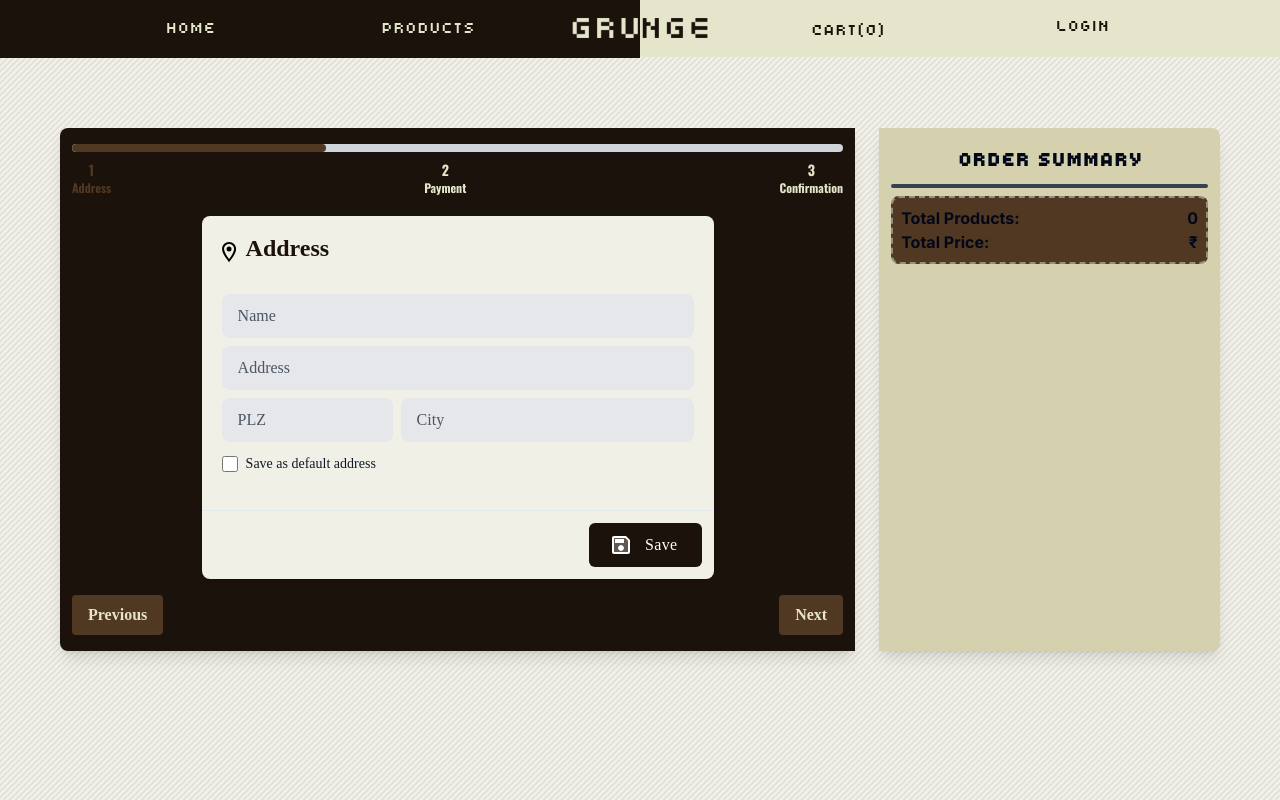
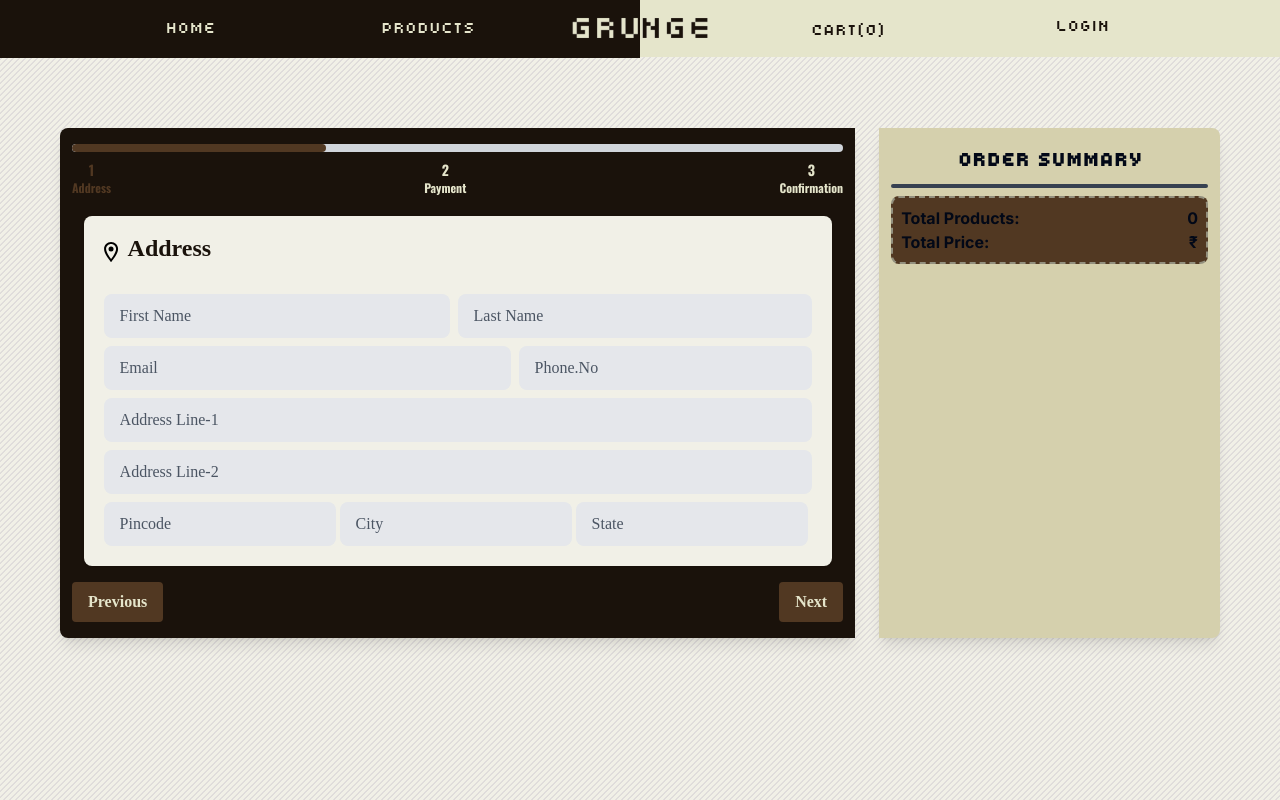
Before and after one commit to Ragul8775/Gunge, a Next.js app: page /checkout in a window 1280 px wide. Built offline with nearby package versions, Linux system fonts and the light colour scheme; no server answers.

Commit message:
razorpay initialtion

```diff
--- a/app/checkout/page.js
+++ b/app/checkout/page.js
@@ -5,31 +5,23 @@ import React, { useContext, useEffect, useState } from "react";
 import CryptoJS from "crypto-js";
 import ProgressBar from "@/components/checkOut/ProgressBar";
 import AddresForm from "@/components/checkOut/AddresForm";
+import Payment from "@/components/checkOut/Payment";
 
-
-const checkout = () => {
+const Checkout = () => {
   const [amount, setAmount] = useState("");
   const { cartProducts } = useContext(CartContext);
   const [addressDetails, setAddressDetails] = useState({
-    firstName: '',
-    lastName: '',
-    email: '',
-    phone: '',
-    addressLine1: '',
-    addressLine2: '',
-    city: '',
-    state: '',
-    zipCode: '',
-    country: ''
-});
-
-const handleAddressChange = (e) => {
-    const { name, value } = e.target;
-    setAddressDetails(prevDetails => ({
-        ...prevDetails,
-        [name]: value
-    }));
-};
+    firstName: "",
+    lastName: "",
+    email: "",
+    phone: "",
+    addressLine1: "",
+    addressLine2: "",
+    city: "",
+    state: "",
+    pinCode: "",
+  });
+  const [error, setError] = useState("");
 
   useEffect(() => {
     const total = localStorage.getItem("Clear");
@@ -37,32 +29,70 @@ const handleAddressChange = (e) => {
       setAmount(decrytoionOfTotal(total));
     }
   }, []);
+
   function decrytoionOfTotal(value) {
     const passphrase = "Grunge";
     const encrypted = value;
     if (!encrypted) return null;
-
     const bytes = CryptoJS.AES.decrypt(encrypted, passphrase);
     const decryptedData = JSON.parse(bytes.toString(CryptoJS.enc.Utf8));
-
     return decryptedData;
   }
+
   const [currentStep, setCurrentStep] = useState(1);
   const totalSteps = 3;
-  const stepTitles = ["Address", "Payment", "Confirmation"]; // Titles for each step
+  const stepTitles = ["Address", "Payment", "Confirmation"];
+
+  const handleAddressChange = (e) => {
+    const { name, value } = e.target;
+    setAddressDetails((prevDetails) => ({
+      ...prevDetails,
+      [name]: value,
+    }));
+    setError(""); // Reset error message on input change
+  };
+
+  const validateAddressDetails = () => {
+    const {
+      firstName,
+      lastName,
+      email,
+      phone,
+      addressLine1,
+      city,
+      state,
+      pinCode,
+    } = addressDetails;
+    if (
+      !firstName ||
+      !lastName ||
+      !email ||
+      !phone ||
+      !addressLine1 ||
+      !city ||
+      !state ||
+      !pinCode
+    ) {
+      setError("Please fill in all required fields.");
+      return false;
+    }
+
+    return true;
+  };
 
   const goToNextStep = () => {
+    if (currentStep === 1 && !validateAddressDetails()) {
+      return; // Prevent step progression if validation fails
+    }
     if (currentStep < totalSteps) {
       setCurrentStep(currentStep + 1);
     }
   };
-
   const goToPreviousStep = () => {
     if (currentStep > 1) {
       setCurrentStep(currentStep - 1);
     }
   };
-
   return (
     <>
       <Navbar />
@@ -76,8 +106,20 @@ const handleAddressChange = (e) => {
                 titles={stepTitles}
               />
               {currentStep === 1 && (
-                <AddresForm onNext={() => setCurrentStep(2) } addressDetails={addressDetails}
-                onAddressChange={handleAddressChange}/>
+                <AddresForm
+                  onNext={() => setCurrentStep(2)}
+                  addressDetails={addressDetails}
+                  onAddressChange={handleAddressChange}
+                />
+              )}
+              {currentStep === 2 && (
+                <Payment
+                  onNext={() => setCurrentStep()}
+                  amount={amount}
+                  name={
+                    addressDetails.firstName + " " + addressDetails.lastName
+                  }
+                />
               )}
               <div className="text-center mt-4 w-full flex justify-between">
                 <button
@@ -86,7 +128,7 @@ const handleAddressChange = (e) => {
                 >
                   Previous
                 </button>
-
+                {error && <p className="text-red-500">{error}</p>}
                 <button
                   className="text-cream bg-light hover:bg-productBg font-bold py-2 px-4 rounded"
                   onClick={goToNextStep}
@@ -120,4 +162,4 @@ const handleAddressChange = (e) => {
   );
 };
 
-export default checkout;
+export default Checkout;
--- a/app/layout.js
+++ b/app/layout.js
@@ -35,6 +35,7 @@ export default function RootLayout({ children }) {
           <CartContextProvider>{children}</CartContextProvider>
         </Provider>
       </body>
+      <script src="https://checkout.razorpay.com/v1/checkout.js"></script>
     </html>
   );
 }
--- a/components/checkOut/AddresForm.jsx
+++ b/components/checkOut/AddresForm.jsx
@@ -37,103 +37,117 @@ const AddresForm = ({ addressDetails, onAddressChange }) => {
             </div>
           </div>
           <div className="px-5 pb-5">
+            <div className="flex w-full">
+              <div className="flex-grow w-1/2 pr-2">
                 <input
-              placeholder="Name"
-              className="text-black placeholder-gray-600 w-full px-4 py-2.5 mt-2 text-base transition duration-500 ease-in-out transform border-transparent rounded-lg bg-gray-200 focus:border-blueGray-500 focus:bg-white dark:focus:bg-gray-800 focus:outline-none focus:shadow-outline focus:ring-2 ring-offset-current ring-offset-2 ring-gray-400"
+                  placeholder="First Name"
+                  className="text-black placeholder-gray-600 w-full px-4 py-2.5 mt-2 text-base transition duration-500 ease-in-out transform border-transparent
+                   rounded-lg bg-gray-200 focus:border-blueGray-500 focus:bg-white dark:focus:bg-gray-800 focus:outline-none focus:shadow-outline focus:ring-2
+                   ring-offset-current ring-offset-2 ring-gray-400"
+                  type="text"
+                  name="firstName"
+                  value={addressDetails.firstName}
+                  onChange={onAddressChange}
                 />
+              </div>
+              <div className="flex-grow w-1/2">
                 <input
-              placeholder="Address"
-              className="text-black placeholder-gray-600 w-full px-4 py-2.5 mt-2 text-base transition duration-500 ease-in-out transform border-transparent rounded-lg bg-gray-200 focus:border-blueGray-500 focus:bg-white dark:focus:bg-gray-800 focus:outline-none focus:shadow-outline focus:ring-2 ring-offset-current ring-offset-2 ring-gray-400"
+                  placeholder="Last Name"
+                  className="text-black placeholder-gray-600 w-full px-4 py-2.5 mt-2 text-base transition duration-500 ease-in-out transform border-transparent
+                  rounded-lg bg-gray-200 focus:border-blueGray-500 focus:bg-white dark:focus:bg-gray-800 focus:outline-none focus:shadow-outline focus:ring-2
+                  ring-offset-current ring-offset-2 ring-gray-400"
+                  type="text"
+                  name="lastName"
+                  value={addressDetails.lastName}
+                  onChange={onAddressChange}
                 />
-            <div className="flex">
-              <div className="flex-grow w-1/4 pr-2">
+              </div>
+            </div>
+            <div className="flex w-full">
+              <div className="flex-grow w-1/2 pr-2">
                 <input
-                  placeholder="PLZ"
-                  className="text-black placeholder-gray-600 w-full px-4 py-2.5 mt-2 text-base transition duration-500 ease-in-out transform border-transparent rounded-lg bg-gray-200 focus:border-blueGray-500 focus:bg-white dark:focus:bg-gray-800 focus:outline-none focus:shadow-outline focus:ring-2 ring-offset-current ring-offset-2 ring-gray-400"
+                  placeholder="Email"
+                  className="text-black placeholder-gray-600 w-full px-4 py-2.5 mt-2 text-base transition duration-500 ease-in-out transform border-transparent
+                   rounded-lg bg-gray-200 focus:border-blueGray-500 focus:bg-white dark:focus:bg-gray-800 focus:outline-none focus:shadow-outline focus:ring-2
+                    ring-offset-current ring-offset-2 ring-gray-400"
+                  type="email"
+                  name="email"
+                  value={addressDetails.email}
+                  onChange={onAddressChange}
                 />
               </div>
               <div className="flex-grow">
                 <input
-                  placeholder="City"
-                  className="text-black placeholder-gray-600 w-full px-4 py-2.5 mt-2 text-base transition duration-500 ease-in-out transform border-transparent rounded-lg bg-gray-200 focus:border-blueGray-500 focus:bg-white dark:focus:bg-gray-800 focus:outline-none focus:shadow-outline focus:ring-2 ring-offset-current ring-offset-2 ring-gray-400"
+                  placeholder="Phone.No"
+                  className="text-black placeholder-gray-600 w-full px-4 py-2.5 mt-2 text-base transition duration-500 ease-in-out transform border-transparent
+                  rounded-lg bg-gray-200 focus:border-blueGray-500 focus:bg-white dark:focus:bg-gray-800 focus:outline-none focus:shadow-outline focus:ring-2
+                   ring-offset-current ring-offset-2 ring-gray-400"
+                  type="tel"
+                  name="phone"
+                  value={addressDetails.phone}
+                  onChange={onAddressChange}
                 />
               </div>
             </div>
-            <div className="flex items-center pt-3">
             <input
-                type="checkbox"
-                className="w-4 h-4 text-black bg-gray-300 border-none rounded-md focus:ring-transparent"
+              placeholder="Address Line-1"
+              className="text-black placeholder-gray-600 w-full px-4 py-2.5 mt-2 text-base transition duration-500 ease-in-out transform border-transparent
+               rounded-lg bg-gray-200 focus:border-blueGray-500 focus:bg-white dark:focus:bg-gray-800 focus:outline-none focus:shadow-outline focus:ring-2
+                ring-offset-current ring-offset-2 ring-gray-400"
+              type="text"
+              name="addressLine1"
+              value={addressDetails.addressLine1}
+              onChange={onAddressChange}
             />
-              <label
-                htmlFor="safeAdress"
-                className="block ml-2 text-sm text-gray-900"
-              >
-                Save as default address
-              </label>
+            <input
+              placeholder="Address Line-2"
+              className="text-black placeholder-gray-600 w-full px-4 py-2.5 mt-2 text-base transition duration-500 ease-in-out
+               transform border-transparent rounded-lg bg-gray-200 focus:border-blueGray-500 focus:bg-white dark:focus:bg-gray-800
+                focus:outline-none focus:shadow-outline focus:ring-2 ring-offset-current ring-offset-2 ring-gray-400"
+              type="text"
+              name="addressLine2"
+              value={addressDetails.addressLine2}
+              onChange={onAddressChange}
+            />
+            <div className="flex">
+              <div className="flex-grow  w-1/4 pr-1">
+                <input
+                  placeholder="Pincode"
+                  className="text-black placeholder-gray-600 w-full px-4 py-2.5 mt-2 text-base transition duration-500 ease-in-out
+                  transform border-transparent rounded-lg bg-gray-200 focus:border-blueGray-500 focus:bg-white dark:focus:bg-gray-800
+                   focus:outline-none focus:shadow-outline focus:ring-2 ring-offset-current ring-offset-2 ring-gray-400"
+                  name="pinCode"
+                  value={addressDetails.pinCode}
+                  onChange={onAddressChange}
+                />
               </div>
+              <div className="flex-grow  w-1/4 pr-1">
+                <input
+                  placeholder="City"
+                  className="text-black placeholder-gray-600 w-full px-4 py-2.5 mt-2 text-base transition duration-500 ease-in-out transform
+                   border-transparent rounded-lg bg-gray-200 focus:border-blueGray-500 focus:bg-white dark:focus:bg-gray-800
+                   focus:outline-none focus:shadow-outline focus:ring-2 ring-offset-current ring-offset-2 ring-gray-400"
+                  type="text"
+                  name="city"
+                  value={addressDetails.city}
+                  onChange={onAddressChange}
+                />
               </div>
-
-          <hr className="mt-4" />
-          <div className="flex flex-row-reverse p-3">
-            <div className="flex-initial pl-3">
-              <button
-                type="button"
-                className="flex items-center px-5 py-2.5 font-medium tracking-wide text-white capitalize bg-brown rounded-md hover:bg-gray-800 focus:outline-none focus:bg-gray-900 transition duration-300 transform active:scale-95 ease-in-out"
-              >
-                <svg
-                  xmlns="http://www.w3.org/2000/svg"
-                  height="24px"
-                  viewBox="0 0 24 24"
-                  width="24px"
-                  fill="#FFFFFF"
-                >
-                  <path d="M0 0h24v24H0V0z" fill="none"></path>
-                  <path
-                    d="M5 5v14h14V7.83L16.17 5H5zm7 13c-1.66 0-3-1.34-3-3s1.34-3 3-3 3 1.34 3 3-1.34 3-3 3zm3-8H6V6h9v4z"
-                    opacity=".3"
-                  ></path>
-                  <path d="M17 3H5c-1.11 0-2 .9-2 2v14c0 1.1.89 2 2 2h14c1.1 0 2-.9 2-2V7l-4-4zm2 16H5V5h11.17L19 7.83V19zm-7-7c-1.66 0-3 1.34-3 3s1.34 3 3 3 3-1.34 3-3-1.34-3-3-3zM6 6h9v4H6z"></path>
-                </svg>
-                <span className="pl-2 mx-1">Save</span>
-              </button>
+              <div className="flex-grow  w-1/4 pr-1">
+                <input
+                  placeholder="State"
+                  className="text-black placeholder-gray-600 w-full px-4 py-2.5 mt-2 text-base transition duration-500 ease-in-out transform
+                   border-transparent rounded-lg bg-gray-200 focus:border-blueGray-500 focus:bg-white dark:focus:bg-gray-800
+                   focus:outline-none focus:shadow-outline focus:ring-2 ring-offset-current ring-offset-2 ring-gray-400"
+                  type="text"
+                  name="state"
+                  value={addressDetails.state}
+                  onChange={onAddressChange}
+                />
               </div>
             </div>
           </div>
-        {/* <div className="mt-5  shadow cursor-pointer rounded-xl px-3 flex flex-col gap-3 font-sans">
-          <div className="flex items-center bg-white px-2 rounded-lg gap-3">
-            <div className="flex-1 py-2 pl-1 overflow-hidden">
-              <ul>
-                <li className="text-xs text-gray-600 uppercase font-semibold">
-                  Address 1
-                </li>
-                <li className="font-bold">Rick Astley</li>
-                <li className="itlaic text-[14px]">Rickrolled 11</li>
-                <li className="itlaic text-[14px]">1000 Vienna</li>
-              </ul>
         </div>
-            <div className="flex-none pt-2.5 pr-2.5 pl-1">
-              <button
-                type="button"
-                className=" font-medium tracking-wide text-black capitalize transition duration-300 ease-in-out transform rounded-xl hover:bg-gray-300 focus:outline-none active:scale-95"
-              >
-                <svg
-                  xmlns="http://www.w3.org/2000/svg"
-                  height="24px"
-                  viewBox="0 0 24 24"
-                  width="24px"
-                  fill="#000000"
-                >
-                  <path d="M0 0h24v24H0V0z" fill="none"></path>
-                  <path
-                    d="M5 18.08V19h.92l9.06-9.06-.92-.92z"
-                    opacity=".3"
-                  ></path>
-                  <path d="M20.71 7.04c.39-.39.39-1.02 0-1.41l-2.34-2.34c-.2-.2-.45-.29-.71-.29s-.51.1-.7.29l-1.83 1.83 3.75 3.75 1.83-1.83zM3 17.25V21h3.75L17.81 9.94l-3.75-3.75L3 17.25zM5.92 19H5v-.92l9.06-9.06.92.92L5.92 19z"></path>
-                </svg>
-              </button>
-            </div>
-          </div>
-        </div> */}
       </div>
     </div>
   );
--- /dev/null
+++ b/components/checkOut/Payment.jsx
@@ -0,0 +1,11 @@
+import React from "react";
+
+const Payment = ({ amount, name }) => {
+  return (
+    <h1 className="text-oswald text-cream font-xl">
+      Payment Page: {name}, Rs.{amount}
+    </h1>
+  );
+};
+
+export default Payment;
--- a/package.json
+++ b/package.json
@@ -11,6 +11,7 @@
   "dependencies": {
     "@radix-ui/react-label": "^2.0.2",
     "@radix-ui/react-slot": "^1.0.2",
+    "@uiball/loaders": "^1.3.1",
     "axios": "^1.6.8",
     "class-variance-authority": "^0.7.0",
     "clsx": "^2.1.1",
@@ -22,6 +23,7 @@
     "mongoose": "^8.3.2",
     "next": "14.2.1",
     "next-auth": "^4.24.7",
+    "razorpay": "^2.9.4",
     "react": "^18",
     "react-dom": "^18",
     "react-icons": "^5.1.0",
```
Also changed, not shown: app/api/payments/route.js (added, +29 -0 lines), app/cart/page.js (+6 -3 lines), app/products/id/page.js (+56 -25 lines), lib/mongoose.js (+22 -0 lines), models/orderPayment.js (added, +33 -0 lines), 1 other file (tests, documents, lock files or other folders). Lines whose indentation alone changed are shown as unchanged.
